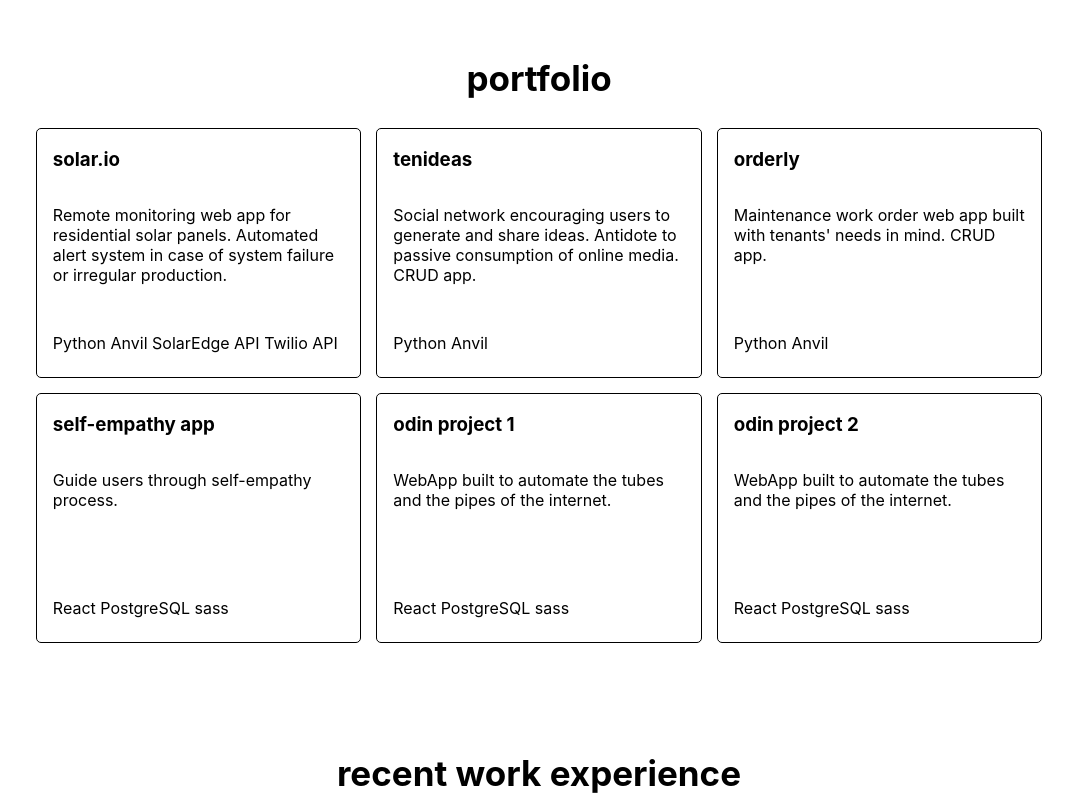
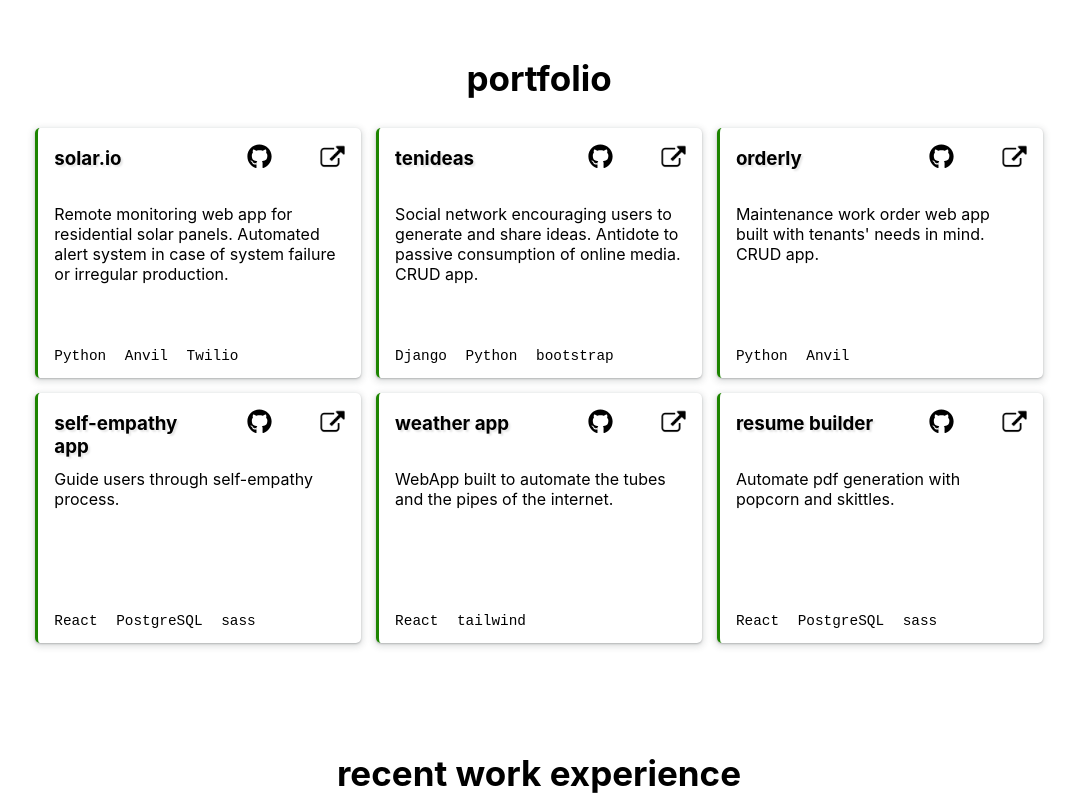
Before and after one commit to josephrmartinez/personal-site, a plain HTML site: page index.html in a window 1280 px wide. Shown: the part 820-1620 px from the top of the page, without its empty margins (101-1178 px from the left). Drawn offline with Linux system fonts and the light colour scheme.

Commit message:
Update styles with grid formatting

```diff
--- a/index.html
+++ b/index.html
@@ -59,34 +59,70 @@
           <h2 class="section-header">portfolio</h2>
           <div class="project-tile">
               <div class="project">
-                  <h3>solar.io</h3>
+                <div class="projectname">solar.io</div>
+                  <div class="links">
+                    <a class="projectlink" href="https://github.com/josephrmartinez" target="_blank">
+                        <img src="./github.svg" class="projectlinkicon"></a>
+                    <a class="projectlink" href="https://github.com/josephrmartinez" target="_blank">
+                        <img src="./external.png" class="projectlinkicon"></a>
+                  </div>
                   <p class="desc">Remote monitoring web app for residential solar panels. Automated alert system in case of system failure or irregular production.</p>
-                  <p class="tech-used">Python Anvil SolarEdge API Twilio API</p>
+                  <div class="tech-used"><span>Python Anvil Twilio</span></div>
               </div>
               <div class="project">
-                  <h3>tenideas</h3>
-                  <p class="desc">Social network encouraging users to generate and share ideas. Antidote to passive consumption of online media. CRUD app.</p>
-                  <p class="tech-used">Python Anvil</p>
+                <div class="projectname">tenideas</div>
+                  <div class="links">
+                    <a class="projectlink" href="https://github.com/josephrmartinez" target="_blank">
+                        <img src="./github.svg" class="projectlinkicon"></a>
+                    <a class="projectlink" href="https://github.com/josephrmartinez" target="_blank">
+                        <img src="./external.png" class="projectlinkicon"></a>
+                  </div>
+                  <p class="desc">Social network encouraging users to generate and share ideas. Antidote to passive consumption of online media.<br>CRUD app.</p>
+                  <div class="tech-used"><span>Django Python bootstrap</span></div>
               </div>
               <div class="project">
-                  <h3>orderly</h3>
-                  <p class="desc">Maintenance work order web app built with tenants' needs in mind. CRUD app.</p>
-                  <p class="tech-used">Python Anvil</p>
+                  <div class="projectname">orderly</div>
+                  <div class="links">
+                    <a class="projectlink" href="https://github.com/josephrmartinez" target="_blank">
+                        <img src="./github.svg" class="projectlinkicon"></a>
+                    <a class="projectlink" href="https://github.com/josephrmartinez" target="_blank">
+                        <img src="./external.png" class="projectlinkicon"></a>
+                  </div>
+                  <p class="desc">Maintenance work order web app built with tenants' needs in mind. <br>CRUD app.</p>
+                  <div class="tech-used"><span>Python Anvil</span></div>
               </div>
               <div class="project">
-                  <h3>self-empathy app</h3>
+                  <div class="projectname">self-empathy app</div>
+                  <div class="links">
+                    <a class="projectlink" href="https://github.com/josephrmartinez" target="_blank">
+                        <img src="./github.svg" class="projectlinkicon"></a>
+                    <a class="projectlink" href="https://github.com/josephrmartinez" target="_blank">
+                        <img src="./external.png" class="projectlinkicon"></a>
+                  </div>
                   <p class="desc">Guide users through self-empathy process.</p>
-                  <p class="tech-used">React PostgreSQL sass</p>
+                  <div class="tech-used"><span>React PostgreSQL sass</span></div>
               </div>
               <div class="project">
-                  <h3>odin project 1</h3>
+                  <div class="projectname">weather app</div>
+                  <div class="links">
+                    <a class="projectlink" href="https://github.com/josephrmartinez" target="_blank">
+                        <img src="./github.svg" class="projectlinkicon"></a>
+                    <a class="projectlink" href="https://github.com/josephrmartinez" target="_blank">
+                        <img src="./external.png" class="projectlinkicon"></a>
+                  </div>
                   <p class="desc">WebApp built to automate the tubes and the pipes of the internet.</p>
-                  <p class="tech-used">React PostgreSQL sass</p>
+                  <div class="tech-used"><span>React tailwind</span></div>
               </div>
               <div class="project">
-                  <h3>odin project 2</h3>
-                  <p class="desc">WebApp built to automate the tubes and the pipes of the internet.</p>
-                  <p class="tech-used">React PostgreSQL sass</p>
+                  <div class="projectname">resume builder</div>
+                  <div class="links">
+                    <a class="projectlink" href="https://github.com/josephrmartinez" target="_blank">
+                        <img src="./github.svg" class="projectlinkicon"></a>
+                    <a class="projectlink" href="https://github.com/josephrmartinez" target="_blank">
+                        <img src="./external.png" class="projectlinkicon"></a>
+                  </div>
+                  <p class="desc">Automate pdf generation with popcorn and skittles.</p>
+                  <div class="tech-used"><span>React PostgreSQL sass</span></div>
               </div>
           </div>
       </section>
--- a/styles.css
+++ b/styles.css
@@ -34,8 +34,7 @@ section{
 
 #welcome-section{
     height:100vh;
-    display: flex;
-    align-items: center;
+    display: grid;
 }
 
 
@@ -53,8 +52,12 @@ section{
         flex-direction: column;
         align-items: flex-start;
         position: relative;
-        top: 70px;
+        top: 20px;
     }
+    #personal-id{
+        width:80vw !important;
+    }
+
     #professional-id{
         padding-left: 0px !important;
         padding-right: 0px !important;
@@ -136,14 +139,6 @@ h1 {
 
 
 
-h3 {
-    font-family: "Calibre", "Inter", "San Francisco", "SF Pro Text", -apple-system, system-ui, sans-serif;
-    font-weight: bold;
-
-}
-
-body{
-}
 
 #navbar{
     width: 100%;
@@ -211,21 +206,62 @@ body{
 }
 
 .project{
-    border: 1px solid black;
+    border-left: 3px solid rgb(29, 132, 0);
+    box-shadow: rgba(60, 64, 67, 0.3) 0px 1px 2px 0px, rgba(60, 64, 67, 0.15) 0px 2px 6px 2px;
     border-radius: 5px;
     box-sizing: border-box;
     min-height: 250px;
     padding: 0 1em;
     display: grid;
+    grid-template-columns: 1fr 1fr;
     grid-template-rows: 60px 1fr 60px;
 }
 
-.project>h3{
+.project>.projectname{
     grid-row: 1;
+    grid-column: 1 / 2;
+    font-family: "Calibre", "Inter", "San Francisco", "SF Pro Text", -apple-system, system-ui, sans-serif;
+    text-shadow: 2px 2px 2px rgb(230, 230, 230);
+    display: block;
+    font-size: 1.17em;
+    margin-block-start: 1em;
+    margin-block-end: 1em;
+    margin-inline-start: 0px;
+    margin-inline-end: 0px;
+    font-weight: bold;
+
+}
+
+.project>.links{
+    grid-row: 1;
+    grid-column: 2 / 3;
+    display: grid;
+    grid-auto-flow: column;
+    justify-items: end;
+    align-items: center;
 }
 
 .project>.desc{
-    grid-row: 2 / 3
+    grid-row: 2 / 3;
+    grid-column: 1 / 3;
+}
+
+.project>.tech-used{
+    grid-column: 1 / span 2;
+    display: flex;
+}
+
+.tech-used>span{
+    font-family: 'Courier New', Courier, monospace;
+    font-size: .9rem;
+    word-spacing: 10px;
+    align-self: flex-end;
+    margin-bottom: 1em;
+}
+
+.projectlinkicon{
+    width: 25px;
+    height: 25px;
 }
 
 #contact-line{
```
Also changed, not shown: external.png (added).
